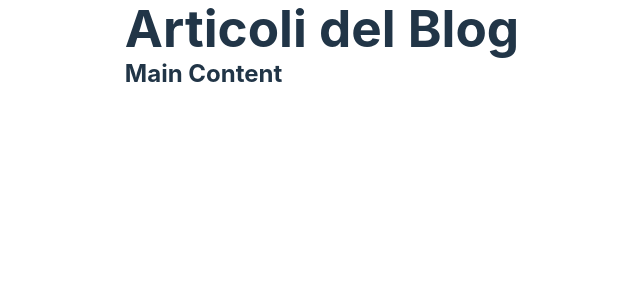
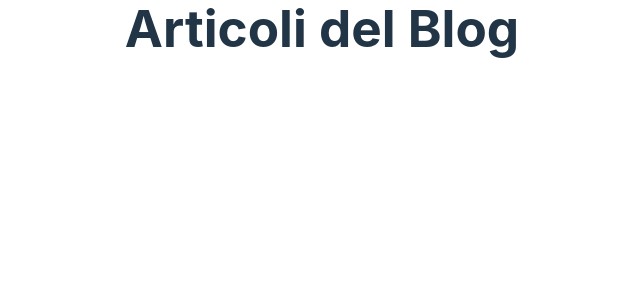
Before and after one commit to marcogulino-mg/react-form-multifield, a React (Vite) app: page / in a window 1280 px wide. Shown: the top 300 px of the page, without its empty margins (318-958 px from the left). Built offline with nearby package versions, Linux system fonts and the light colour scheme.

Commit message:
[feat] add subcomponents

```diff
--- a/src/components/Main.jsx
+++ b/src/components/Main.jsx
@@ -1,7 +1,10 @@
+// IMPORT ArticleList.jsx
+import Articlelist from "./subcomponents/ArticleLists";
+
 export default function Main() {
   return (
     <main>
-      <h2>Main Content</h2>
+      <Articlelist />
     </main>
   );
 }
--- /dev/null
+++ b/src/components/subcomponents/Article.jsx
@@ -0,0 +1,5 @@
+export default function Article() {
+  <ul>
+    <li></li>
+  </ul>;
+}
--- /dev/null
+++ b/src/components/subcomponents/ArticleLists.jsx
@@ -0,0 +1,10 @@
+// IMPORT Article.jsx
+import Article from "./Article";
+
+export default function Articlelist() {
+  return (
+    <div>
+      <Article />
+    </div>
+  );
+}
```
